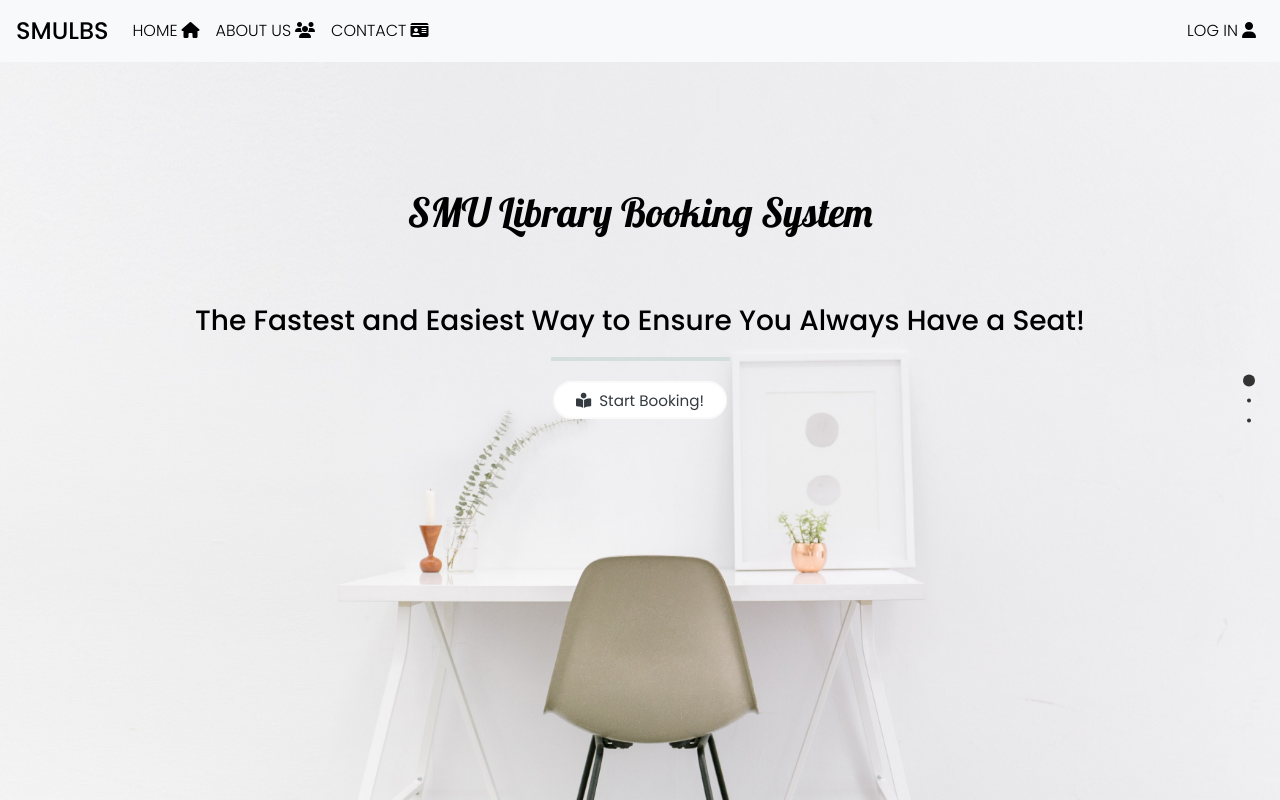
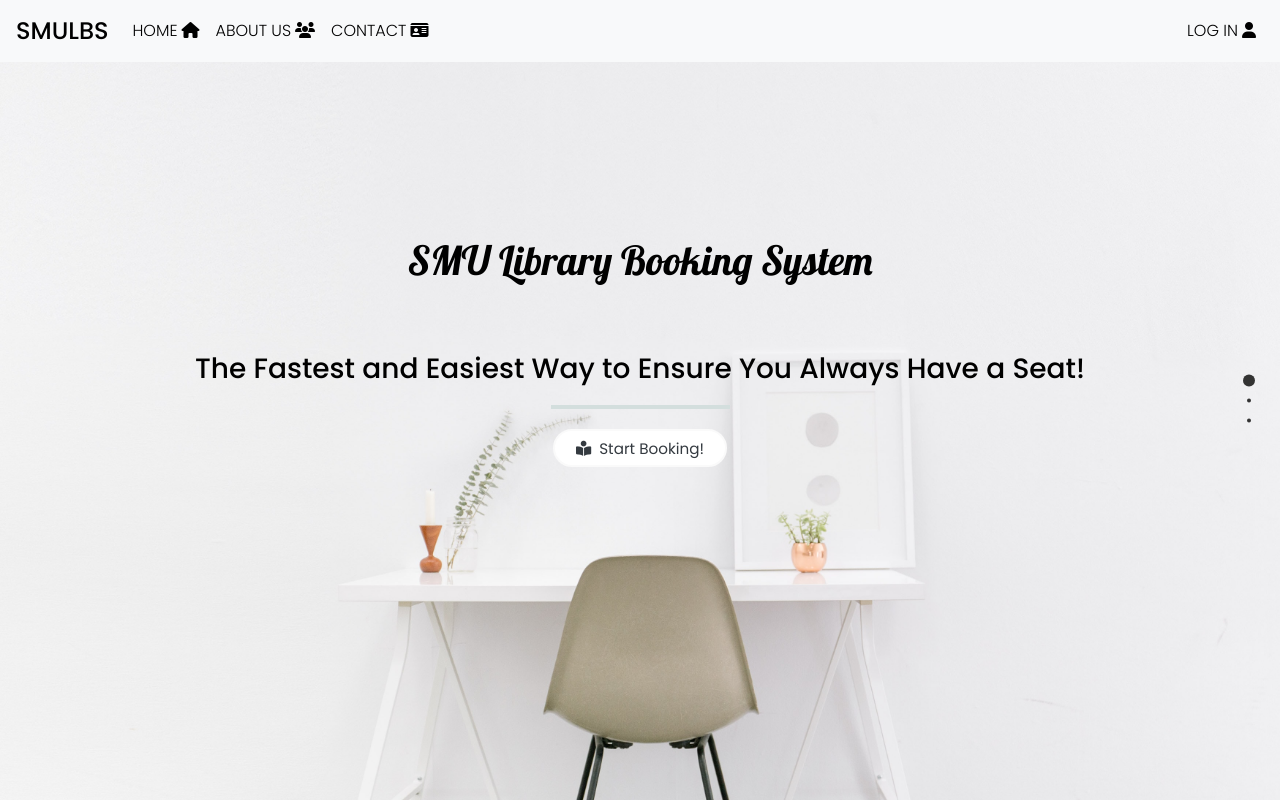
Before and after one commit to tanjd/app, a PHP site: page /update_telegram_name/ in a window 1280 px wide. Run offline with PHP 8.4, Linux system fonts and the light colour scheme; some libraries are stand-ins or nearby versions.

Commit message:
minor change to index.php

```diff
--- a/index.php
+++ b/index.php
@@ -18,7 +18,7 @@ if (isset($_COOKIE['user'])) {
             <div class="row text-center lead">
                 <div class="col-lg-12">
                     <div id="content">
-                        <h1 class="lobster">SMU Library Booking System</h1>
+                        <h1 class="lobster mt-5">SMU Library Booking System</h1>
                         <br>
                         <br>
                         <h3>
```
